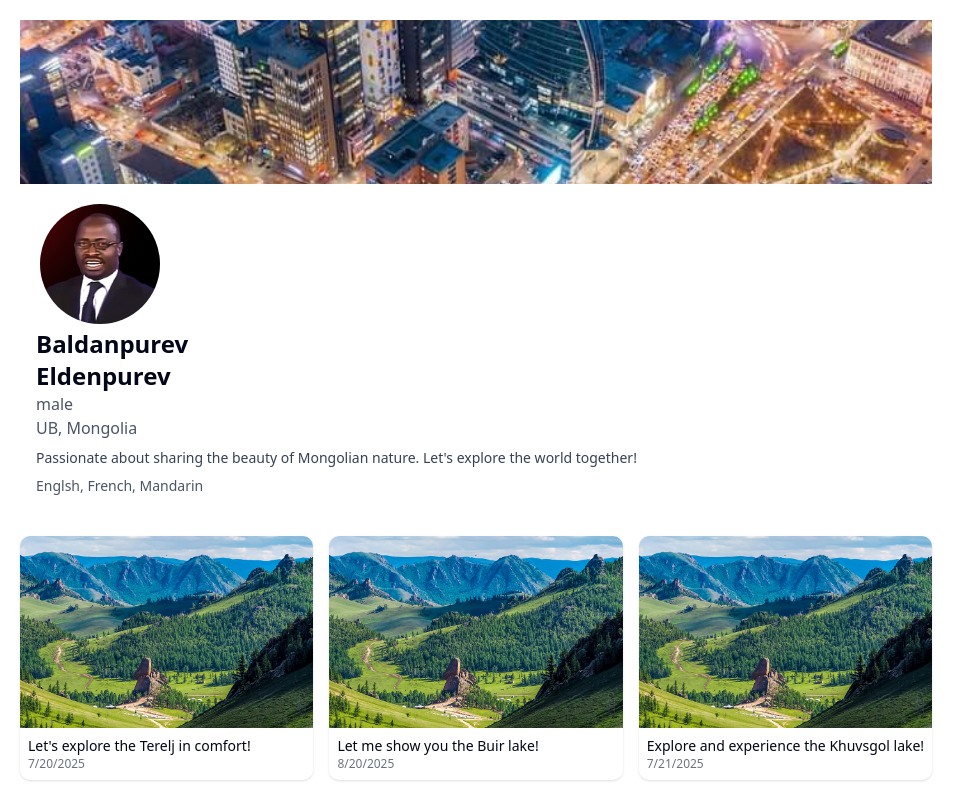
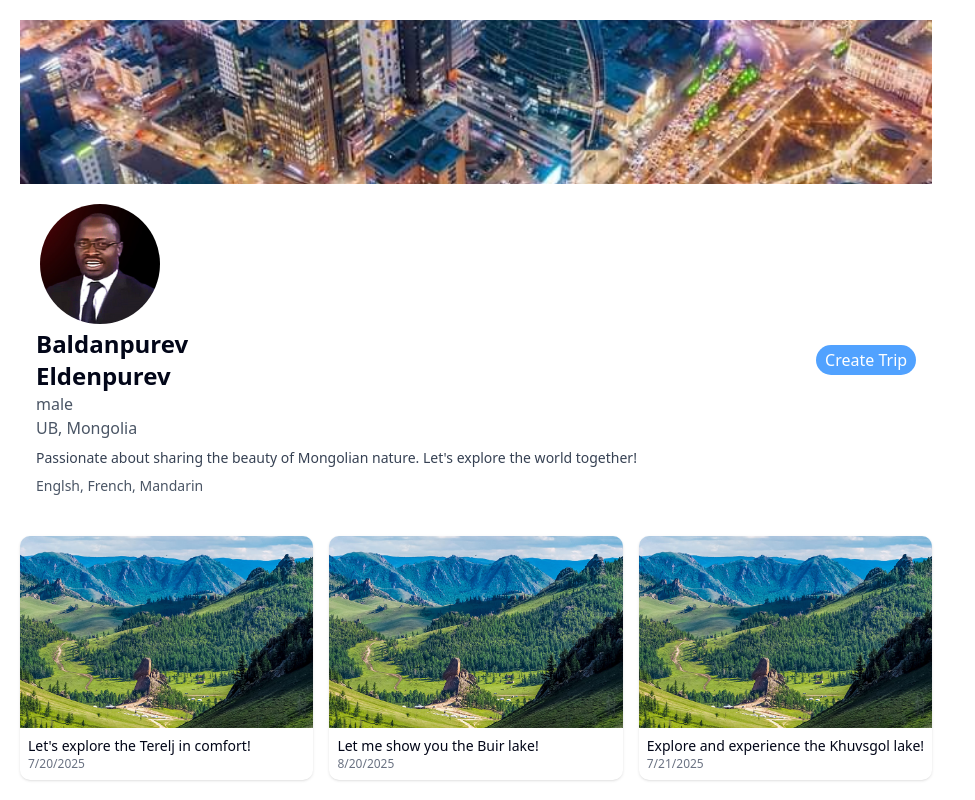
Before and after one commit to Javhaa14/GuideMe, a Next.js app in the folder front/: page /Guidedetail in a window 1280 px wide. Shown: the whole page, without its empty margins (0-975 px from the left). Built offline with nearby package versions, Linux system fonts and the light colour scheme.

Commit message:
qr example

```diff
--- a/front/app/(main)/components/GuideMainProfile.tsx
+++ b/front/app/(main)/components/GuideMainProfile.tsx
@@ -1,7 +1,16 @@
 "use client";
 
 import Image from "next/image";
-import React, { useState } from "react";
+import React, { useEffect, useState } from "react";
+import {
+  Dialog,
+  DialogContent,
+  DialogDescription,
+  DialogHeader,
+  DialogTitle,
+  DialogTrigger,
+} from "@/components/ui/dialog";
+import axios from "axios";
 
 type GuideProfie = {
   firstName: string;
@@ -71,6 +80,36 @@ const sampleGuide: GuideProfie = {
 
 export default function GuideMainProfile() {
   const [guide, setGuide] = useState<GuideProfie>(sampleGuide);
+  const [qr, setQr] = useState("");
+  const [status, setStatus] = useState("");
+  const [paymentId, setPaymentId] = useState(null);
+  const qrgenerate = async () => {
+    // Clear previous data
+    setQr("");
+    setPaymentId(null);
+    setStatus("");
+
+    // Fetch new QR code
+    const data = await axios.get(`http://localhost:9999`);
+    setQr(data.data.qr);
+    setPaymentId(data.data.id);
+  };
+
+  useEffect(() => {
+    if (!paymentId) return;
+
+    const ws = new WebSocket("ws://localhost:9999");
+    ws.onopen = () => {
+      ws.send(JSON.stringify({ type: "watch", paymentId }));
+    };
+    ws.onmessage = (event) => {
+      const message = JSON.parse(event.data);
+      if (message.status === true) {
+        setStatus("payment success");
+        ws.close();
+      }
+    };
+  }, [paymentId]);
   return (
     <div className="w-max p-5 h-screen flex flex-col">
       {/* coverImage */}
@@ -93,8 +132,34 @@ export default function GuideMainProfile() {
           />
         </div>
         <div className="text-center md:text-left relative">
-          <h1 className="text-2xl font-bold">{guide.firstName}</h1>
-          <h1 className="text-2xl font-bold">{guide.lastName}</h1>
+          <div className="flex w-full justify-between">
+            <div className="flex-col">
+              <h1 className="text-2xl font-bold">{guide.firstName}</h1>
+              <h1 className="text-2xl font-bold">{guide.lastName}</h1>
+            </div>
+            <Dialog>
+              <DialogTrigger>
+                <span
+                  onClick={qrgenerate}
+                  className="cursor-pointer flex justify-center items-center rounded-2xl w-[100px] h-[30px] text-white bg-blue-400">
+                  Create Trip
+                </span>
+              </DialogTrigger>
+              <DialogContent className="w-[350px]">
+                <DialogHeader>
+                  <DialogTitle>Please scan this QR code and pay </DialogTitle>
+                  <DialogDescription className="flex flex-col justify-center items-center">
+                    {qr && (
+                      <img className="size-[200px]" src={qr} alt="qr"></img>
+                    )}
+                    {status && (
+                      <p className="text-green-500">Payment successfull</p>
+                    )}
+                  </DialogDescription>
+                </DialogHeader>
+              </DialogContent>
+            </Dialog>
+          </div>
           <p className="text-gray-600">{guide.gender}</p>
           <p className="text-gray-600">{guide.location}</p>
           <p className="mt-2 text-sm text-gray-700">{guide.motto}</p>
--- a/front/app/(main)/page.tsx
+++ b/front/app/(main)/page.tsx
@@ -9,32 +9,6 @@ import { useEffect, useState } from "react";
 import axios from "axios";
 
 export default function Home() {
-  const [qr, setQr] = useState("");
-  const [status, setStatus] = useState("");
-  const [paymentId, setPaymentId] = useState(null);
-  const qrgenerate = async () => {
-    setStatus("");
-    const data = await axios.get(`http://localhost:9999`);
-    setQr(data.data.qr);
-    setPaymentId(data.data.id);
-  };
-
-  useEffect(() => {
-    if (!paymentId) return;
-
-    const ws = new WebSocket("ws://localhost:9999");
-    ws.onopen = () => {
-      ws.send(JSON.stringify({ type: "watch", paymentId }));
-    };
-    ws.onmessage = (event) => {
-      const message = JSON.parse(event.data);
-      if (message.status === true) {
-        setStatus("payment success");
-        ws.close();
-      }
-    };
-  }, [paymentId]);
-
   return (
     <div className="flex flex-col">
       <Navigation />
@@ -42,9 +16,6 @@ export default function Home() {
       <Guides />
       <Videos />
 
-      <button onClick={qrgenerate}>pay</button>
-      {qr && <img className="size-[100px]" src={qr} alt="qr"></img>}
-      {status && <p className="text-red-400">Payment success</p>}
       <Footer />
     </div>
   );
```
